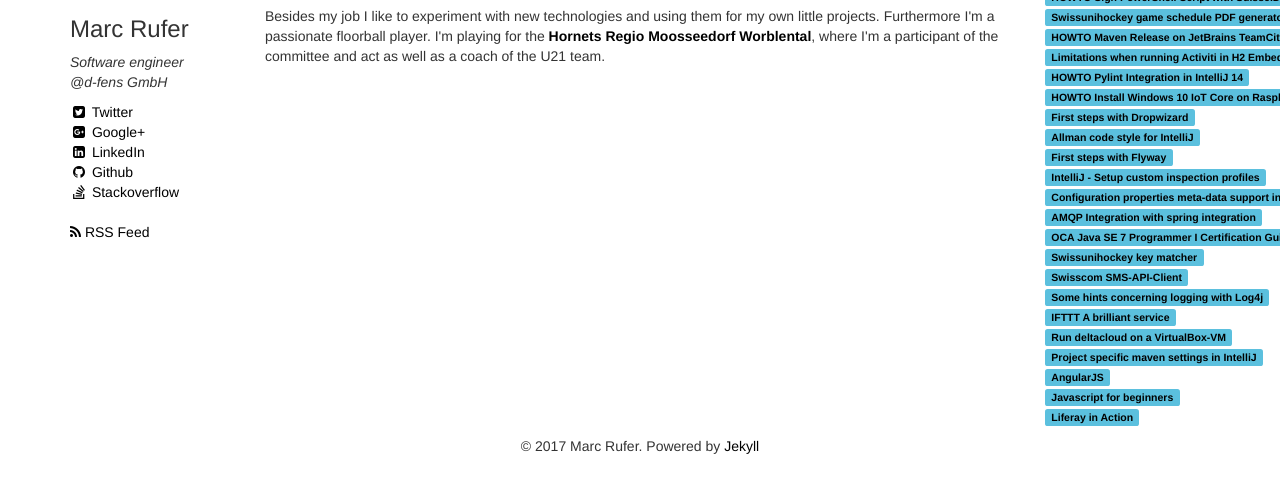
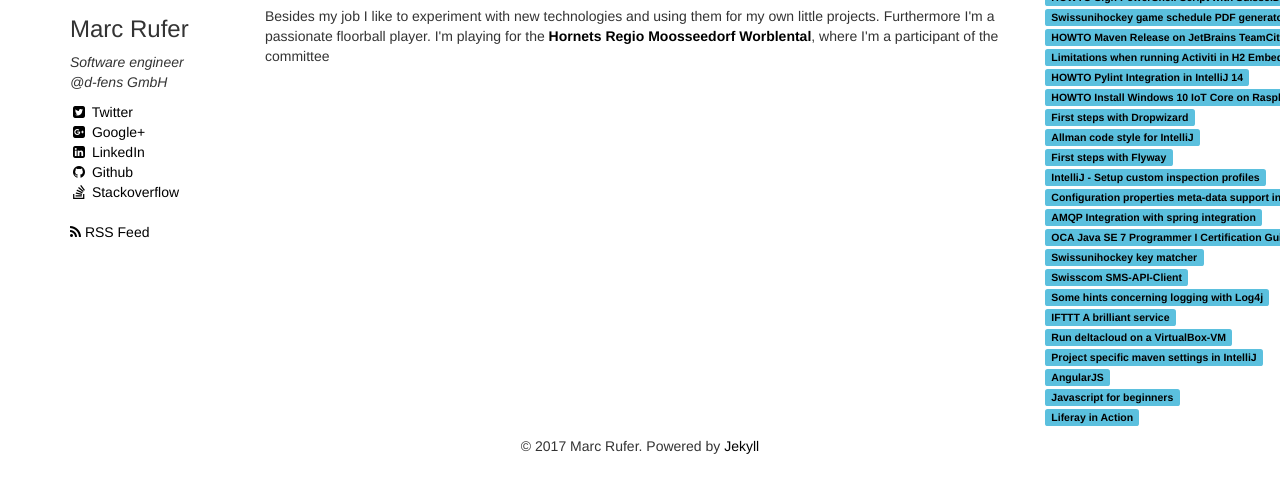
Before and after one commit to rufer7/rufer7.github.io, a Jekyll site: the page built from about/index.html, in a window 1280 px wide, cut to the strip 275-768 px from the top of the page. Built offline with Jekyll 4.4.1, drawn with Linux system fonts in a browser that asks for light colours; nearby versions of some CDN libraries; comment, search, counter and statistics services are not loaded.

Commit message:
Update index.html

```diff
--- a/about/index.html
+++ b/about/index.html
@@ -8,5 +8,5 @@ layout: default
 
     <p>I was born and grown up in Moosseedorf a village in the agglomeration of Bern. After primary school and a subsequent apprenticeship in electronics I studied computer science at the Bern University of Applied Science.</p>
     <p>Since my studies I'm working as a Software Engineer. From August 2013 until May 2015 I worked at <a href="http://www.mimacom.com/" style="font-weight:bold">mimacom ag</a> in Bern and since June 2015 I'm working at <a href="http://www.d-fens.ch/" style="font-weight:bold">d-fens GmbH</a>. I like working with open source technologies and frameworks like <a href="http://www.spring.io/" style="font-weight:bold">Spring</a>, <a href="http://www.angularjs.org/" style="font-weight:bold">AngularJS</a>, <a href="http://www.docker.com/" style="font-weight:bold">Docker</a>,... and so on. My main strengths are the development of web applications and RESTful-Backend-Services.</p>
-    <p>Besides my job I like to experiment with new technologies and using them for my own little projects. Furthermore I'm a passionate floorball player. I'm playing for the <a href="http://www.hornets.ch/" style="font-weight:bold">Hornets Regio Moosseedorf Worblental</a>, where I'm a participant of the committee and act as well as a coach of the U21 team.</p>
+    <p>Besides my job I like to experiment with new technologies and using them for my own little projects. Furthermore I'm a passionate floorball player. I'm playing for the <a href="http://www.hornets.ch/" style="font-weight:bold">Hornets Regio Moosseedorf Worblental</a>, where I'm a participant of the committee</p>
 </div>
```
